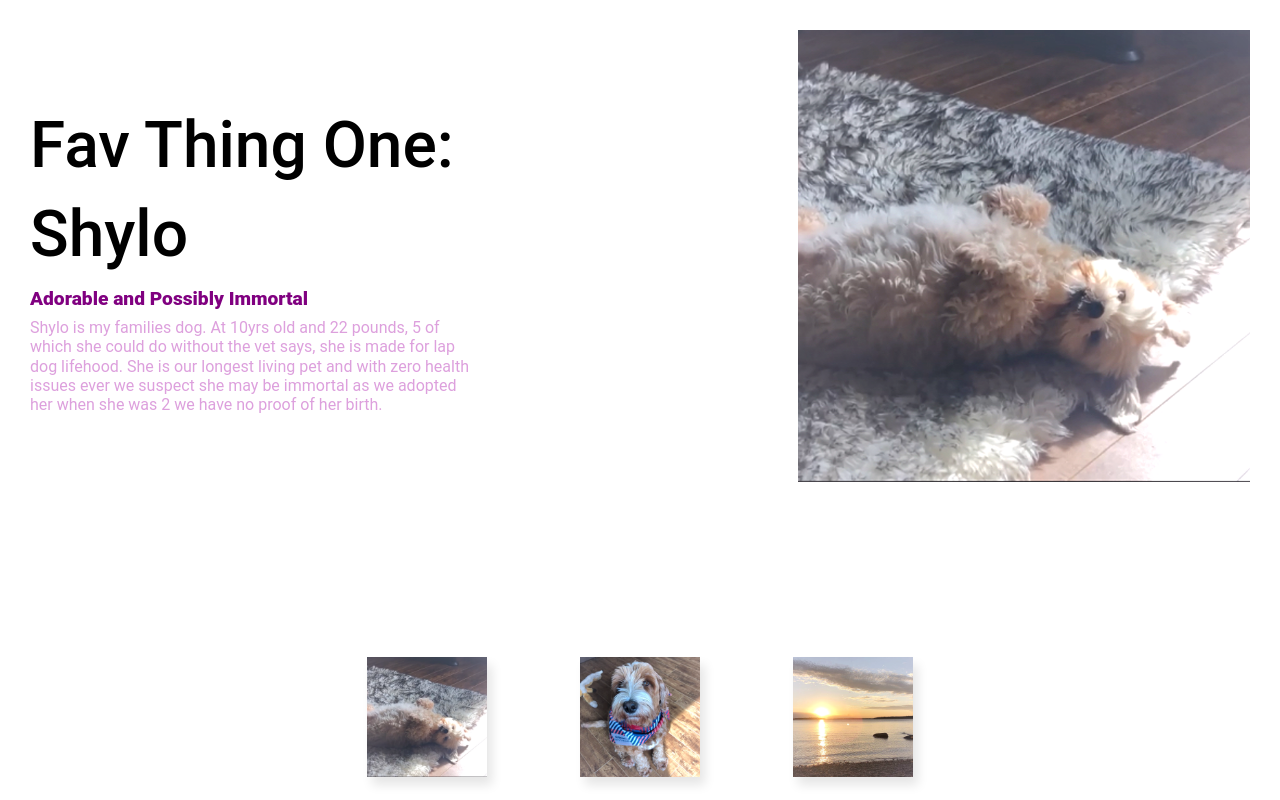
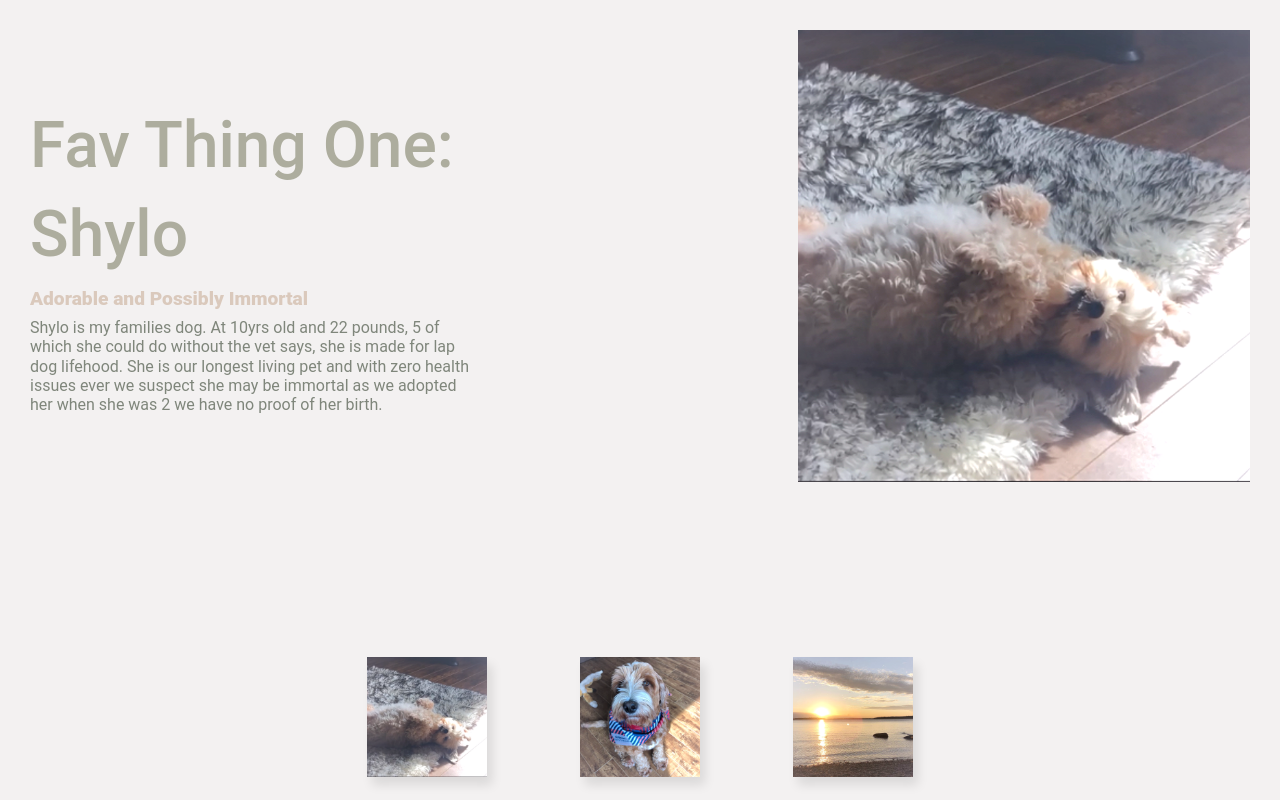
Before and after one commit to emmorga2007/Morgan_E_FavouriteThings, a website: page index.html in a window 1280 px wide. Drawn offline with Linux system fonts and the light colour scheme.

Commit message:
styling update

```diff
--- a/sass/modules/_defaults.scss
+++ b/sass/modules/_defaults.scss
@@ -2,24 +2,9 @@
 
 body{
     color: $main-color;
+    background-color: #f3f1f1;
     font-size: $main-font;
     font-family: $main-font;
-}
-
-h1 {
-    color: $main-color;
-}
-
-h2 {
-    color: $main-color;
-}
-
-h3 {
-    color: $main-color;
-}
-
-p {
-    color: $main-color;
 }
 
 .hidden {
--- a/sass/modules/_styling.scss
+++ b/sass/modules/_styling.scss
@@ -21,21 +21,21 @@
 }
 
 .fav_name {
-    color: $main-color;
+    color: #adad9e;
     font-size: 2em;
     line-height: 1.4em;
     font-weight: 500;
 }
 
 .fav_heading {
-    color: purple;
+    color:#dac9bc;
     font-size: 1em;
     font-weight: 900;
     line-height: 2em;
 }
 
 .fav_description {
-    color: plum;
+    color:$main-color;
     line-height: 1em;
 }
 
--- a/sass/modules/_var.scss
+++ b/sass/modules/_var.scss
@@ -2,7 +2,7 @@
 
 // main body variables
 
-$main-color: black;
+$main-color: #7f867b;
 $main-size: 16px;
 $main-font: Roboto, helvetica, san-serif;
 $main-text: white;
```
Also changed, not shown: css/main.css, 1 other file.
